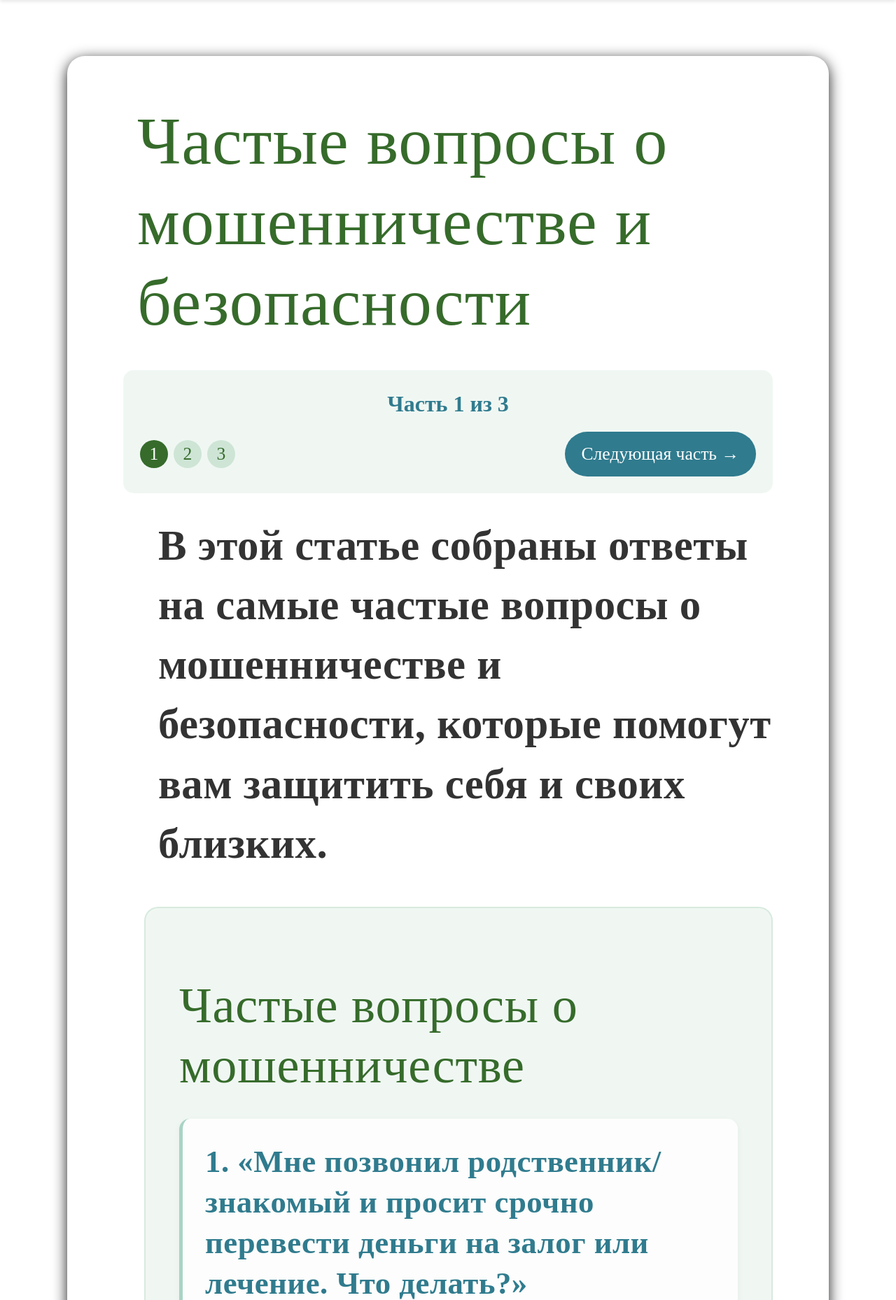
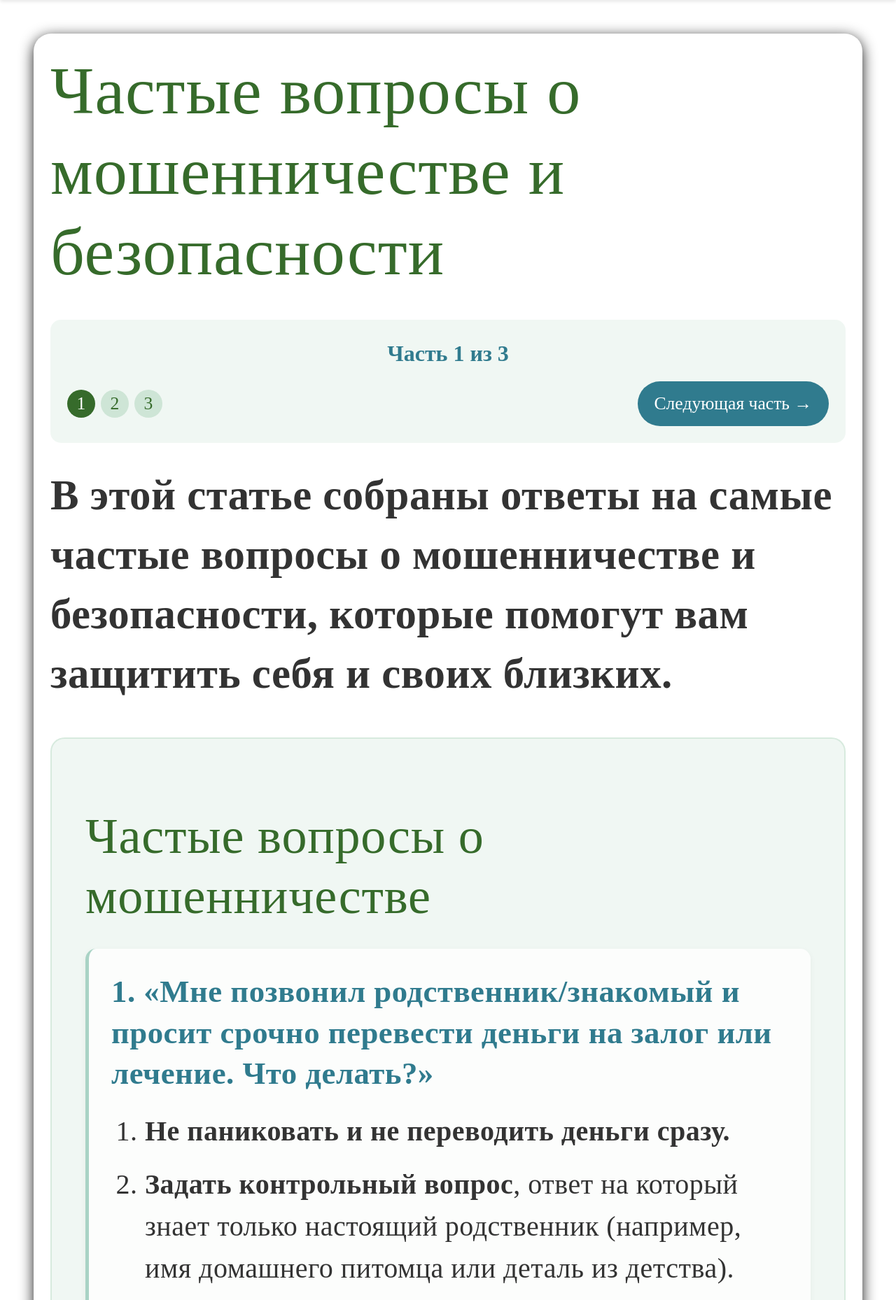
Before and after one commit to illidirr/easyaid-2025, a Django app: page /faq/ in a window 1280 px wide. Shown: the part 226-2084 px from the top of the page at 70% size. Run offline with Django 4.2, Linux system fonts and the light colour scheme; parts of the project's set-up code (start-up, migrations or seed data) failed here and were passed over.

Commit message:
Update base.html
Signed-off-by: illidirr <zhdanko.y@bk.ru>

```diff
--- a/main/templates/main/base.html
+++ b/main/templates/main/base.html
@@ -1559,6 +1559,27 @@ header {
         gap: 2rem;
     }
 }
+
+/* Исправление отступа текста в вертикальном формате */
+.page-content {
+    margin: 1rem !important;
+    padding: 1.5rem !important;
+}
+
+.page-content h1 {
+    padding-left: 0 !important;
+    margin-left: 0 !important;
+}
+
+.text-content {
+    margin-left: 0 !important;
+    padding-left: 0 !important;
+}
+
+.intro-text {
+    margin-left: 0 !important;
+    padding-left: 0 !important;
+}
     </style>
 
     <meta charset="UTF-8">
```
